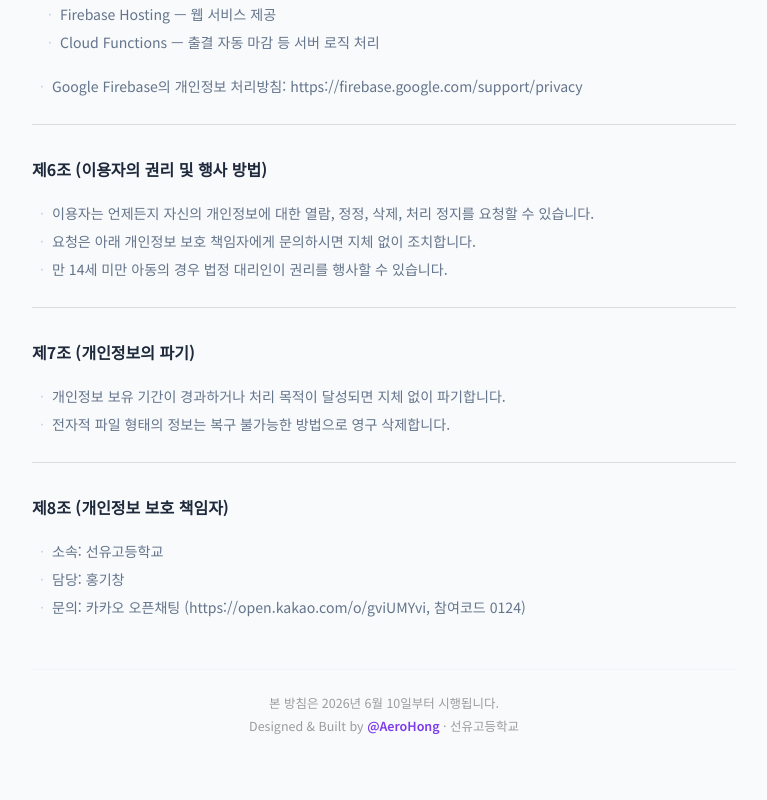
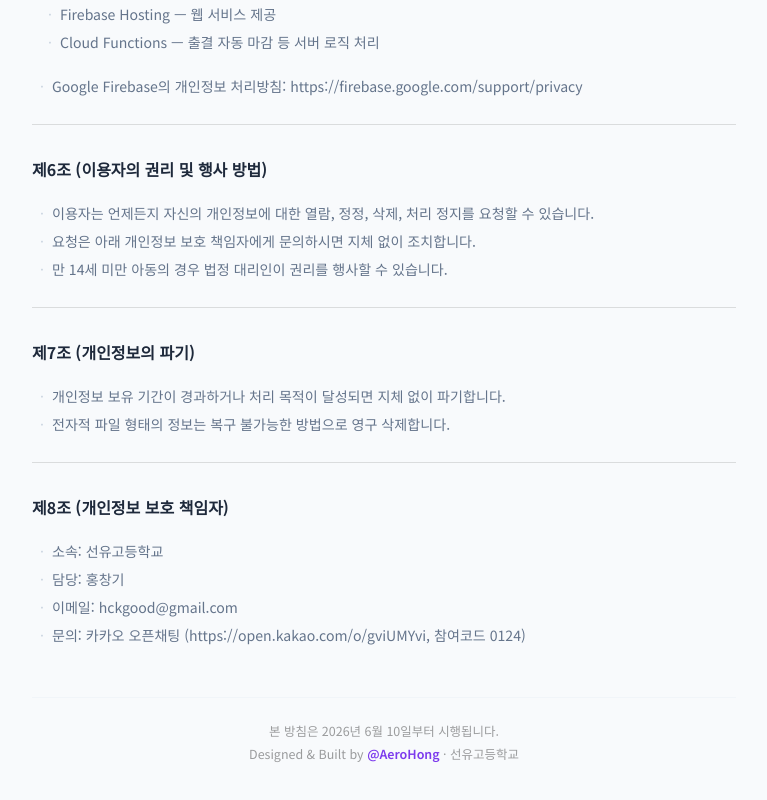
Before and after one commit to AeroHong/smart-teachers-office, a React (Vite) app in the folder apps/portal/: page /privacy-policy in a window 1280 px wide. Shown: the part 1706-2506 px from the top of the page, without its empty margins (256-1023 px from the left). Built offline with nearby package versions, Linux system fonts and the light colour scheme; no server answers.

Commit message:
fix: 개인정보처리방침 책임자 이름 수정 및 이메일 추가
Co-Authored-By: Claude Sonnet 4.6 <noreply@anthropic.com>

```diff
--- a/apps/portal/src/pages/PrivacyPolicy.jsx
+++ b/apps/portal/src/pages/PrivacyPolicy.jsx
@@ -112,7 +112,8 @@ const SECTIONS = [
       {
         items: [
           '소속: 선유고등학교',
-          '담당: 홍기창',
+          '담당: 홍창기',
+          '이메일: hckgood@gmail.com',
           '문의: 카카오 오픈채팅 (https://open.kakao.com/o/gviUMYvi, 참여코드 0124)',
         ],
       },
```
